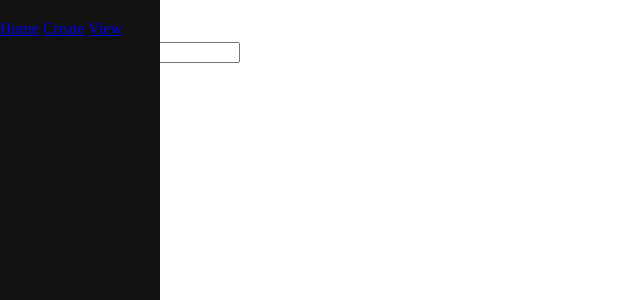
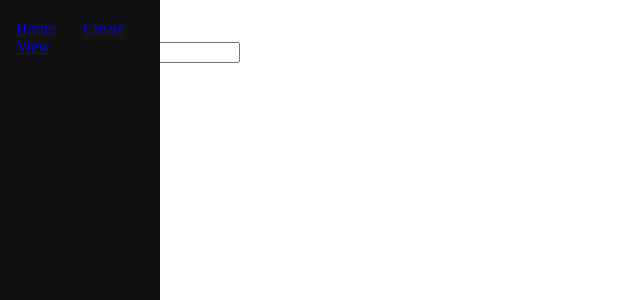
Before and after one commit to chenmichael2/django-tutorial, a Django app: page /create/ in a window 1280 px wide. Shown: the top 300 px of the page, without its empty margins (0-640 px from the left). Run offline with Django 4.2, Linux system fonts and the light colour scheme.

Commit message:
adding padding to the links

```diff
--- a/main/templates/main/base.html
+++ b/main/templates/main/base.html
@@ -14,7 +14,9 @@
             padding-top: 20px;
         }
 
-
+        .sidenav a {
+            padding: 6px 8px 6px 16px;
+        }
     </style>
     <title>{% block title %}Tim's Website{% endblock %}</title>
 </head>
```
